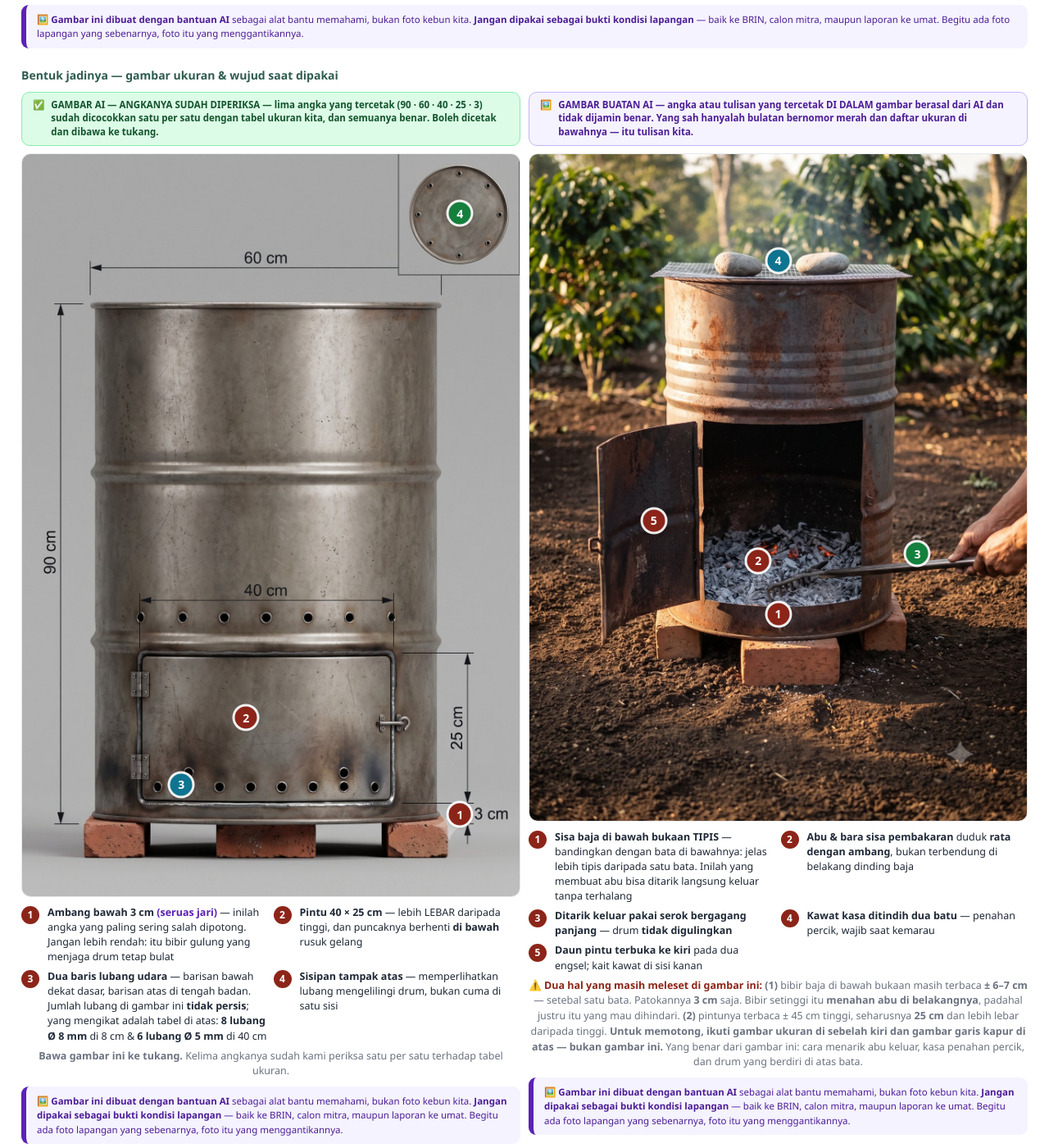
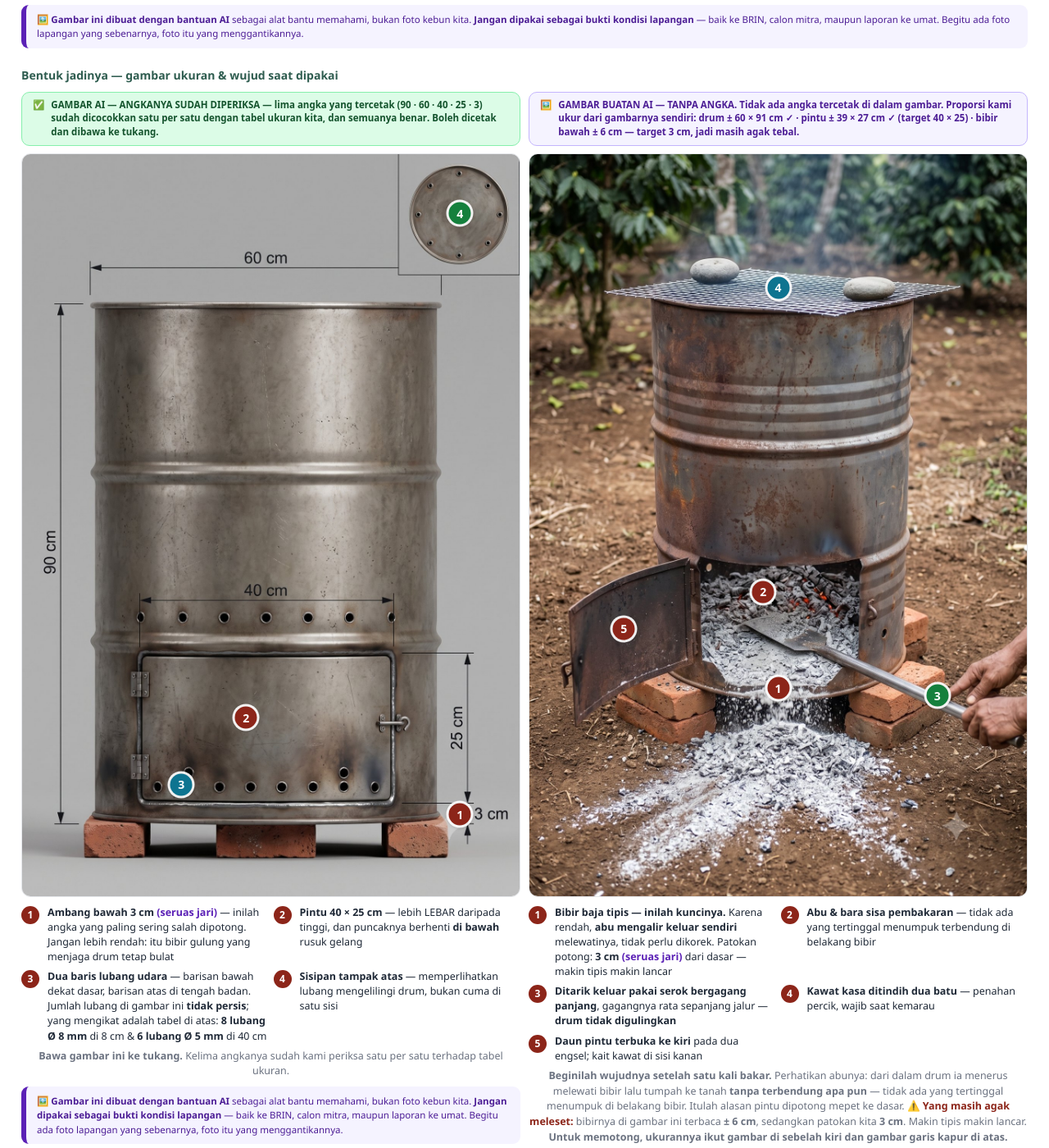
Before and after one commit to Adib-Psych/wakaf-produktif, a plain HTML site: page kajian/manajemen-residu-ringkas.html in a window 1280 px wide. Shown: the part 2469-3869 px from the top of the page at 82% size. Drawn offline with Linux system fonts and the light colour scheme.

Commit message:
kajian: tong terpakai REV4 masuk (abu mengalir menerus, pintu 39x27) + keterangan jujur soal bibir 6cm; hapus gambar yatim

```diff
--- a/kajian/manajemen-residu-ringkas.html
+++ b/kajian/manajemen-residu-ringkas.html
@@ -101,23 +101,23 @@
     </figure>
 
     <figure class="photo" style="margin:0">
-      <div class="srcbar src-ai">🖼️ <span><b>GAMBAR BUATAN AI</b> — angka atau tulisan yang tercetak <b>DI DALAM</b> gambar berasal dari AI dan <b>tidak dijamin benar</b>. Yang sah hanyalah <b>bulatan bernomor merah</b> dan daftar ukuran di bawahnya — itu tulisan kita.</span></div>
+      <div class="srcbar src-ai">🖼️ <span><b>GAMBAR BUATAN AI — TANPA ANGKA</b>. Tidak ada angka tercetak di dalam gambar. <b>Proporsi kami ukur dari gambarnya sendiri</b>: drum ± 60 × 91 cm ✓ · pintu ± 39 × 27 cm ✓ (target 40 × 25) · <b>bibir bawah ± 6 cm — target 3 cm, jadi masih agak tebal.</b></span></div>
       <div class="ph-wrap">
-        <img src="img/tong-terpakai-rev3.jpg" alt="Tong bakar setelah selesai membakar di kebun kopi: pintu terbuka ke kiri, di dalamnya hamparan arang dan abu kelabu dengan bara oranye, serok bergagang panjang ditarik keluar oleh sebuah tangan, drum berdiri di atas tiga batu bata, kawat kasa ditindih dua batu di mulut drum">
-        <span class="mk" style="left:50%;top:69%">1</span>
-        <span class="mk" style="left:46%;top:61%">2</span>
-        <span class="mk g" style="left:78%;top:60%">3</span>
-        <span class="mk b" style="left:50%;top:16%">4</span>
-        <span class="mk" style="left:25%;top:55%">5</span>
+        <img src="img/tong-terpakai-rev4.jpg" alt="Tong bakar setelah selesai membakar: pintu bawah terbuka ke kiri, bibir baja di bawah bukaan sangat tipis, abu kelabu mengalir menerus dari dalam drum melewati bibir dan tumpah ke tanah membentuk kipas lebar, serok bergagang panjang ditarik sebuah tangan, drum berdiri di atas tiga batu bata, kawat kasa ditindih dua batu">
+        <span class="mk" style="left:50%;top:72%">1</span>
+        <span class="mk" style="left:47%;top:59%">2</span>
+        <span class="mk g" style="left:82%;top:73%">3</span>
+        <span class="mk b" style="left:50%;top:18%">4</span>
+        <span class="mk" style="left:19%;top:64%">5</span>
       </div>
       <ol class="ph-leg">
-        <li><strong>Sisa baja di bawah bukaan TIPIS</strong> — bandingkan dengan bata di bawahnya: jelas lebih tipis daripada satu bata. Inilah yang membuat abu bisa ditarik langsung keluar tanpa terhalang</li>
-        <li><strong>Abu &amp; bara sisa pembakaran</strong> duduk <strong>rata dengan ambang</strong>, bukan terbendung di belakang dinding baja</li>
-        <li><strong>Ditarik keluar pakai serok bergagang panjang</strong> — drum <strong>tidak digulingkan</strong></li>
+        <li><strong>Bibir baja tipis — inilah kuncinya.</strong> Karena rendah, <strong>abu mengalir keluar sendiri</strong> melewatinya, tidak perlu dikorek. Patokan potong: <strong>3 cm</strong> <span class="hand">(seruas jari)</span> dari dasar — makin tipis makin lancar</li>
+        <li><strong>Abu &amp; bara sisa pembakaran</strong> — tidak ada yang tertinggal menumpuk terbendung di belakang bibir</li>
+        <li><strong>Ditarik keluar pakai serok bergagang panjang</strong>, gagangnya rata sepanjang jalur — <strong>drum tidak digulingkan</strong></li>
         <li><strong>Kawat kasa ditindih dua batu</strong> — penahan percik, wajib saat kemarau</li>
         <li><strong>Daun pintu terbuka ke kiri</strong> pada dua engsel; kait kawat di sisi kanan</li>
       </ol>
-      <figcaption><span style="color:#8c2519;font-weight:700">⚠️ Dua hal yang masih meleset di gambar ini:</span> <strong>(1)</strong> bibir baja di bawah bukaan masih terbaca <strong>± 6–7 cm</strong> — setebal satu bata. Patokannya <strong>3 cm</strong> saja. Bibir setinggi itu <strong>menahan abu di belakangnya</strong>, padahal justru itu yang mau dihindari. <strong>(2)</strong> pintunya terbaca ± 45 cm tinggi, seharusnya <strong>25 cm</strong> dan lebih lebar daripada tinggi. <strong>Untuk memotong, ikuti gambar ukuran di sebelah kiri dan gambar garis kapur di atas — bukan gambar ini.</strong> Yang benar dari gambar ini: cara menarik abu keluar, kasa penahan percik, dan drum yang berdiri di atas bata.</figcaption>
+      <figcaption><strong>Beginilah wujudnya setelah satu kali bakar.</strong> Perhatikan abunya: dari dalam drum ia menerus melewati bibir lalu tumpah ke tanah <strong>tanpa terbendung apa pun</strong> — tidak ada yang tertinggal menumpuk di belakang bibir. Itulah alasan pintu dipotong mepet ke dasar. <span style="color:#8c2519;font-weight:700">⚠️ Yang masih agak meleset:</span> bibirnya di gambar ini terbaca <strong>± 6 cm</strong>, sedangkan patokan kita <strong>3 cm</strong>. Makin tipis makin lancar. <strong>Untuk memotong, ukurannya ikut gambar di sebelah kiri dan gambar garis kapur di atas.</strong></figcaption>
       <div class="ai-note">🖼️ <strong>Gambar ini dibuat dengan bantuan AI</strong> sebagai alat bantu memahami, bukan foto kebun kita. <strong>Jangan dipakai sebagai bukti kondisi lapangan</strong> — baik ke BRIN, calon mitra, maupun laporan ke umat. Begitu ada foto lapangan yang sebenarnya, foto itu yang menggantikannya.</div>
     </figure>
   </div>
```
Also changed, not shown: kajian/manajemen-residu.html (+11 -11 lines), kajian/img/tong-terpakai-rev3.jpg (deleted), kajian/img/tong-terpakai-rev4.jpg (added).
